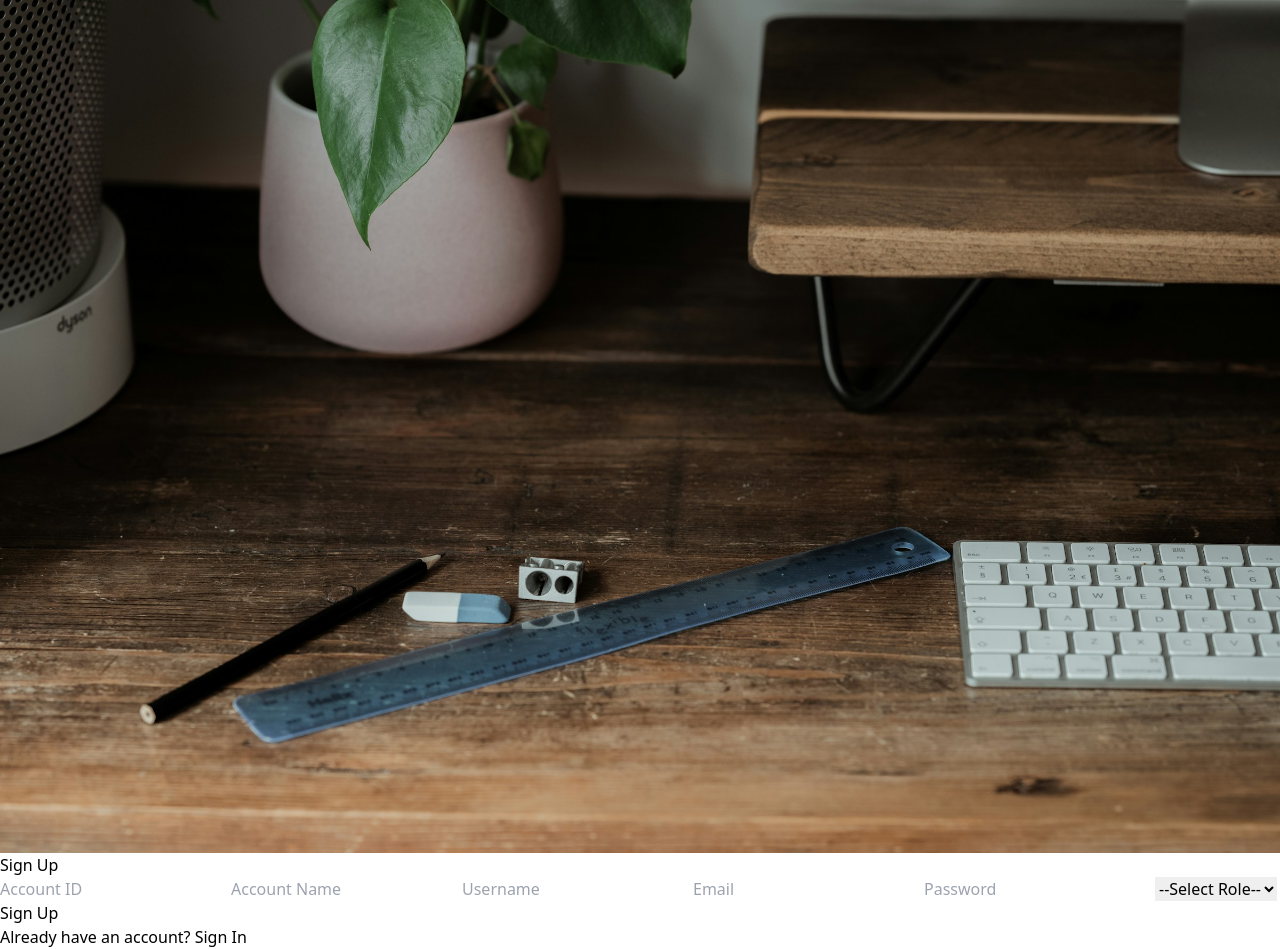
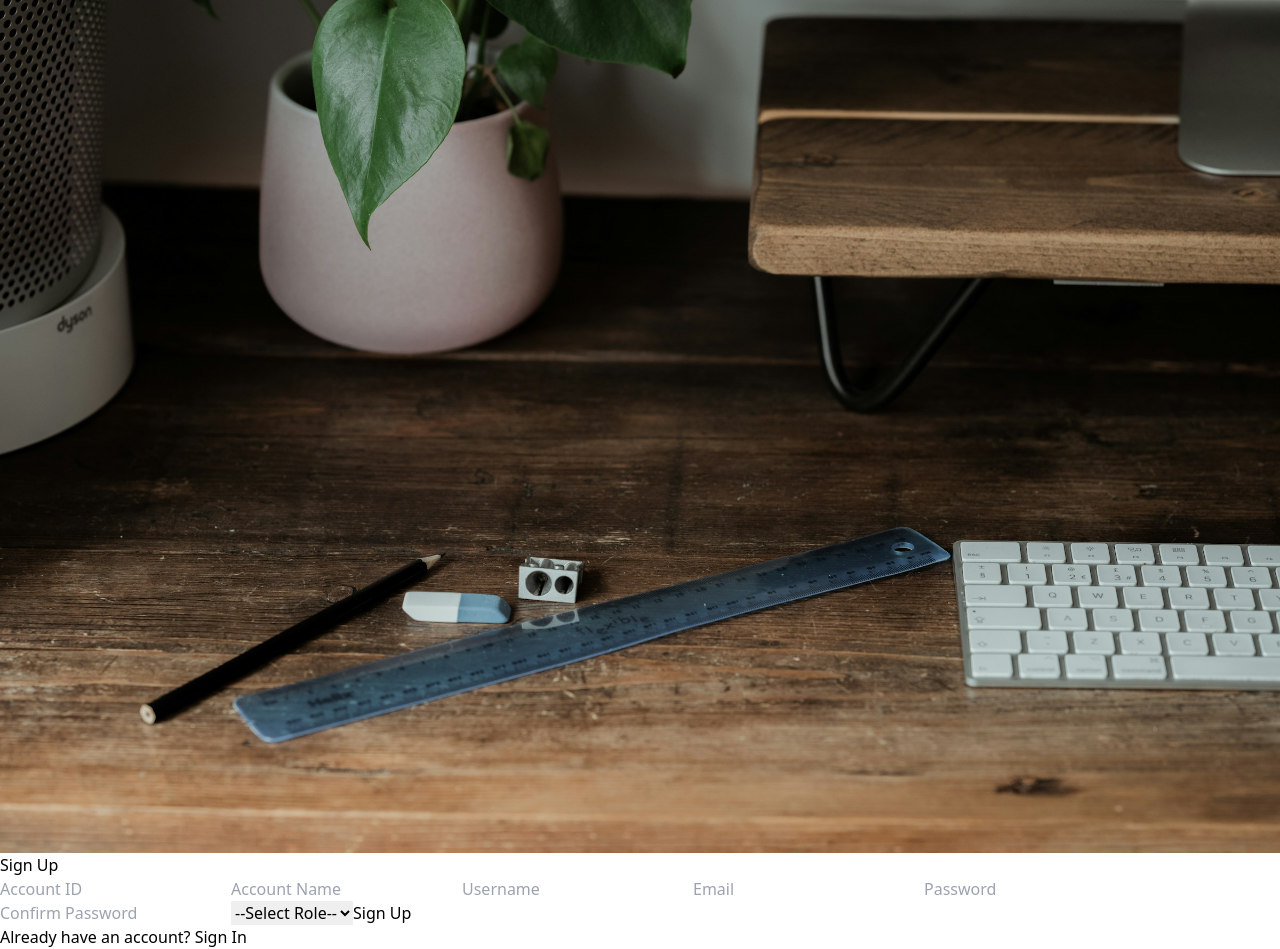
Before and after one commit to L-DMS-V1/Batch-1, a React (Vite) app in the folder Frontend/: page /signup in a window 1280 px wide. Built offline with nearby package versions, Linux system fonts and the light colour scheme.

Commit message:
Confirm password

```diff
--- a/Frontend/src/SignUp.jsx
+++ b/Frontend/src/SignUp.jsx
@@ -12,6 +12,7 @@ function SignUp() {
   const [username, setUsername] = useState("");
   const [email, setEmail] = useState("");
   const [password, setPassword] = useState("");
+  const [confirmPassword, setConfirmPassword] = useState(""); // New state for confirm password
   const [role, setRole] = useState("");
   const [message, setMessage] = useState("");
 
@@ -19,6 +20,15 @@ function SignUp() {
 
   const handleSubmit = async (e) => {
     e.preventDefault();
+
+    // Check if passwords match
+    if (password !== confirmPassword) {
+      toast.error("Passwords do not match", {
+        autoClose: 2000,
+      });
+      return;
+    }
+
     try {
       const response = await registerUser({
         accountId,
@@ -103,6 +113,13 @@ function SignUp() {
             onChange={(e) => setPassword(e.target.value)}
             className="px-4 py-2 rounded-full border border-white bg-white/90 focus:outline-none"
           />
+          <input
+            type="password"
+            placeholder="Confirm Password" // New Confirm Password field
+            value={confirmPassword}
+            onChange={(e) => setConfirmPassword(e.target.value)}
+            className="px-4 py-2 rounded-full border border-white bg-white/90 focus:outline-none"
+          />
           <select
             value={role}
             onChange={(e) => setRole(e.target.value)}
```
